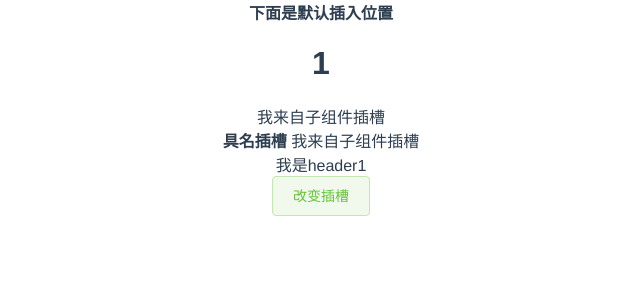
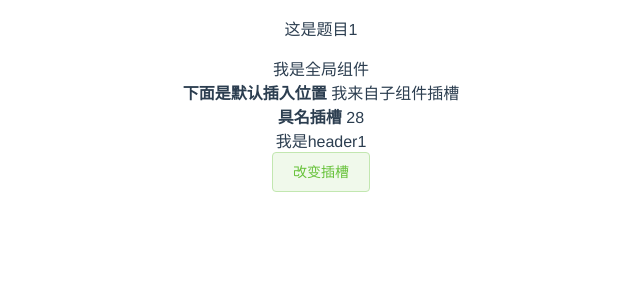
Before and after one commit to iceinkbamboo/Vue-Learning-Journey, a Vue app: page /#/exam/1 in a window 1280 px wide. Shown: the top 300 px of the page, without its empty margins (319-959 px from the left). Built offline with nearby package versions, Linux system fonts and the light colour scheme.

Commit message:
过滤器

```diff
--- a/src/components/exam.vue
+++ b/src/components/exam.vue
@@ -1,12 +1,14 @@
 <template>
   <div>
+    <div>
+      <p>这是题目{{examid}}</p>
+    </div>
     <exam-title>
       <template v-slot:default="slotProps">
-        <h1>{{examid}}</h1>
         {{slotProps.user.name}}
       </template>
       <template #footer="slotProps">
-        {{slotProps.user.name}}
+        {{slotProps.user.age}}
       </template>
       <template #[slotName]>{{'我是' + slotName}}</template>
     </exam-title>
--- a/src/components/examTitle.vue
+++ b/src/components/examTitle.vue
@@ -1,5 +1,6 @@
 <template>
   <div>
+    <global-component></global-component>
     <b>下面是默认插入位置</b>
     <slot v-bind:user="user"></slot>
     <div>
--- a/src/components/index.vue
+++ b/src/components/index.vue
@@ -6,6 +6,7 @@
     <!-- <component v-bind:is="currentTabComponent"  v-bind:title="title" @select="getEaxm"></component> -->
     <!-- <div is="Header1"  v-bind:title="title" @select="getEaxm"></div> -->
     <div>{{name}}</div>
+    <global-component></global-component>
   </div>
 </template>
 
@@ -63,5 +64,8 @@ export default {
 .index{
   width: 100%;
   height: 100%;
+  .title{
+    color: pink;
+  }
 }
 </style>
--- a/src/main.js
+++ b/src/main.js
@@ -12,6 +12,16 @@ Vue.use(ElementUI)
 Vue.config.productionTip = false
 Vue.prototype.$axios = axios
 
+// 定义全局组件
+Vue.component('global-component', {
+  data: function () {
+    return {
+      title: '我是全局组件'
+    }
+  },
+  template: '<div class="title">{{title}}</div>'
+})
+
 /* eslint-disable no-new */
 new Vue({
   el: '#app',
```
Also changed, not shown: 1 other file (tests, documents, lock files or other folders).
